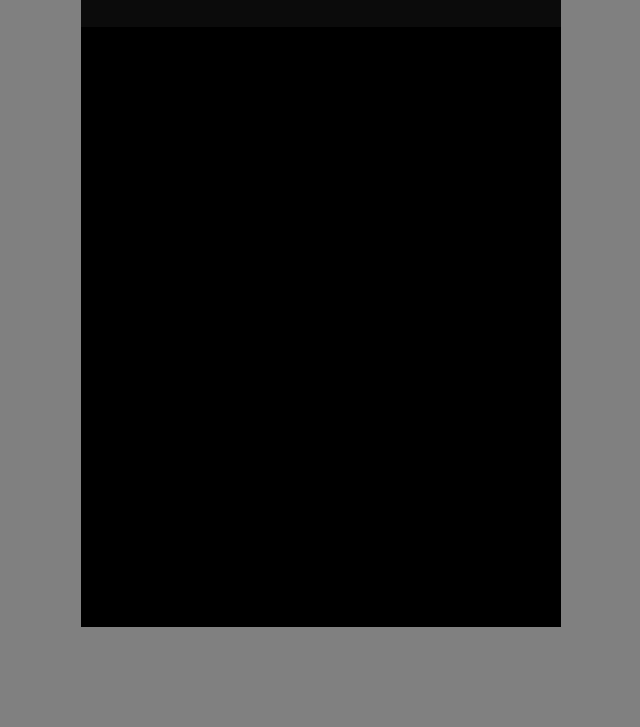
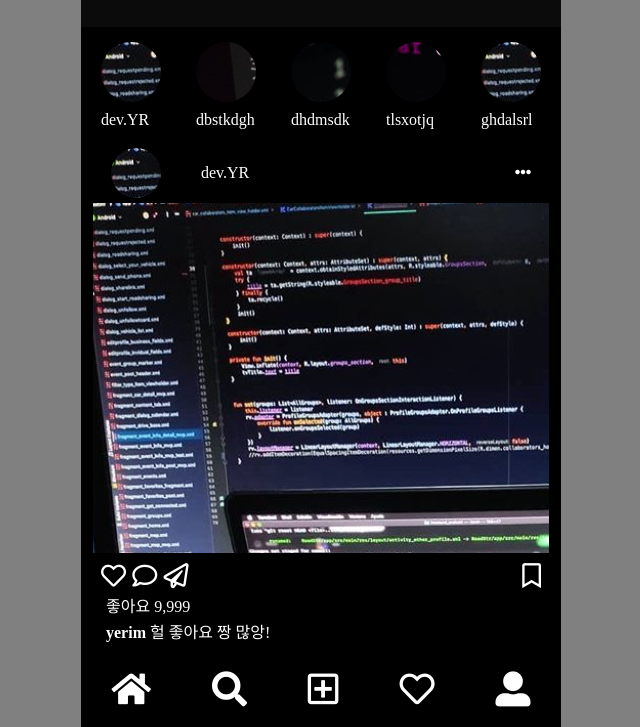
Before and after one commit to costar011/instagrm-clone, a plain HTML site: page index.html in a window 1280 px wide. Shown: the part 119-846 px from the top of the page, without its empty margins (319-959 px from the left). Before the commit the page ends 800 px from the top, so only its background shows below. Drawn offline with Linux system fonts and the light colour scheme.

Commit message:
Complate

```diff
--- /dev/null
+++ b/CSS/account.css
@@ -0,0 +1,24 @@
+.account {
+    display: flex;
+    justify-content: space-between;
+    align-items: center;
+    padding: 5px 30px;
+}
+
+.account__col-1 {
+    display: flex;
+    align-items: center;
+}
+
+
+.account__col-1 .account__col-1-IMG {
+    background-color: blue;
+    width: 50px;
+    height: 50px;
+    border-radius: 50%;
+    margin-right: 20px;
+}
+
+.account__col-1 .account__col-1-text {
+    margin-left: 20px;
+}
--- /dev/null
+++ b/CSS/content.css
@@ -0,0 +1,13 @@
+.content {
+    margin-left: 25px;
+}
+
+.content .content__col-1 {
+    margin-bottom: 10px;
+}
+
+
+
+.content .content__col-2 .content__col-2-id{
+    font-weight: bold;
+}
--- /dev/null
+++ b/CSS/footer.css
@@ -0,0 +1,9 @@
+.footer {
+    margin-top: 30px;
+    width: 100%;
+    font-size: 35px;
+    display: flex;
+    cursor: pointer;
+    justify-content: space-around;
+    align-items: baseline;
+}
--- /dev/null
+++ b/CSS/main.css
@@ -0,0 +1,19 @@
+.main .main__col-1 {
+    background-color: yellow;
+    width: 95%;
+    height: 350px;
+    text-align: center;
+    margin-left: 12px;
+}
+
+.main .main__col-2 {
+    display: flex;
+    justify-content: space-between;
+    align-items: baseline;
+    padding: 10px 20px;
+    font-size: 25px;
+}
+
+.main .main__col-2 .main__col-2-2 i {
+    margin-left: 5px;
+}
--- /dev/null
+++ b/CSS/story.css
@@ -0,0 +1,20 @@
+.story {
+    display: flex;
+    justify-content: space-between;
+    align-items: center;
+    padding: 15px 20px;
+    cursor: pointer;
+}
+
+.story__area .story__area-IMG {
+
+    width: 60px;
+    height: 60px;
+    border-radius: 50%;
+    margin-bottom: 10px;
+}
+
+
+.story__area .story__area-TEXT {
+    text-align: center;
+}
--- a/CSS/styles.css
+++ b/CSS/styles.css
@@ -8,7 +8,7 @@ body {
     margin-top: 2%;
     background-color: black;
     width: 480px;
-    height: 720px;
+    height: 820px;
     color: #ffffff;
 }
 
--- a/index.html
+++ b/index.html
@@ -13,6 +13,12 @@
 
     <link rel="stylesheet" href="CSS/reset.css"/>
     <link rel="stylesheet" href="CSS/styles.css"/>
+    <link rel="stylesheet" href="CSS/story.css"/>
+    <link rel="stylesheet" href="CSS/account.css"/>
+    <link rel="stylesheet" href="CSS/content.css"/>
+    <link rel="stylesheet" href="CSS/main.css"/>
+    <link rel="stylesheet" href="CSS/footer.css"/>
+
 </head>
 
 <body>
@@ -44,11 +50,77 @@
 
 
              </header>
+        <div class="story">
 
+            <div class="story__area">
+                <div class="story__area-IMG" style="background-image:url('img/5.png')"></div>
+                <span class="story__area-text">dev.YR</span>
+            </div>
 
+            <div class="story__area">
+                <div class="story__area-IMG" style="background-image:url('img/2.png')"></div>
+                <span class="story__area-text">dbstkdgh</span>
+            </div>
 
+            <div class="story__area">
+                <div class="story__area-IMG" style="background-image:url('img/3.png')"></div>
+                <span class="story__area-text">dhdmsdk</span>
+             </div>
+
+            <div class="story__area">
+                <div class="story__area-IMG" style="background-image:url('img/4.png')"></div>
+                <span class="story__area-text">tlsxotjq</span>
+            </div>
+
+            <div class="story__area">
+                <div class="story__area-IMG" style="background-image:url('img/5.png')"></div>
+                <span class="story__area-text">ghdalsrl</span>
+            </div>
+        </div>
+
+        <div class="account">
+            <div class="account__col-1">
+                <div class="account__col-1-IMG" style="background-image:url('img/5.png')"></div>
+                <span class="account__col-1-text">dev.YR</span>
+            </div>
+
+            <div class="account__col-2">
+                <i class="fas fa-ellipsis-h"></i>
+            </div>
+        </div>
+
+        <div class="main">
+            <div class="main__col-1" style="background-image:url('img/5.png')"></div>
+            <div class="main__col-2">
+                <div class="main__col-2-1">
+                    <i class="far fa-heart"></i>
+                    <i class="far fa-comment"></i>
+                    <i class="far fa-paper-plane"></i>
+                </div>
+                <div class="main__col-2-2">
+                    <i class="far fa-bookmark"></i>
+                </div>
+            </div>
+        </div>
+
+        <div class="content">
+            <div class="content__col-1">
+                <span>좋아요 9,999</span>
+            </div>
+
+        <div class="content__col-2">
+            <span class="content__col-2-id">yerim</span>
+            <span class="content__col-2-description">헐 좋아요 짱 많앙!</span>
+        </div>
+        </div>
+
+        <div class="footer">
+            <i class="fas fa-home"></i>
+            <i class="fas fa-search"></i>
+            <i class="far fa-plus-square"></i>
+            <i class="far fa-heart"></i>
+            <i class="fas fa-user-alt"></i>
+        </div>
     </div>
-
 </body>
-
 </html>
```
Also changed, not shown: IMG/1.png (added), IMG/2.png (added), IMG/3.png (added), IMG/4.png (added), IMG/5.png (added).
